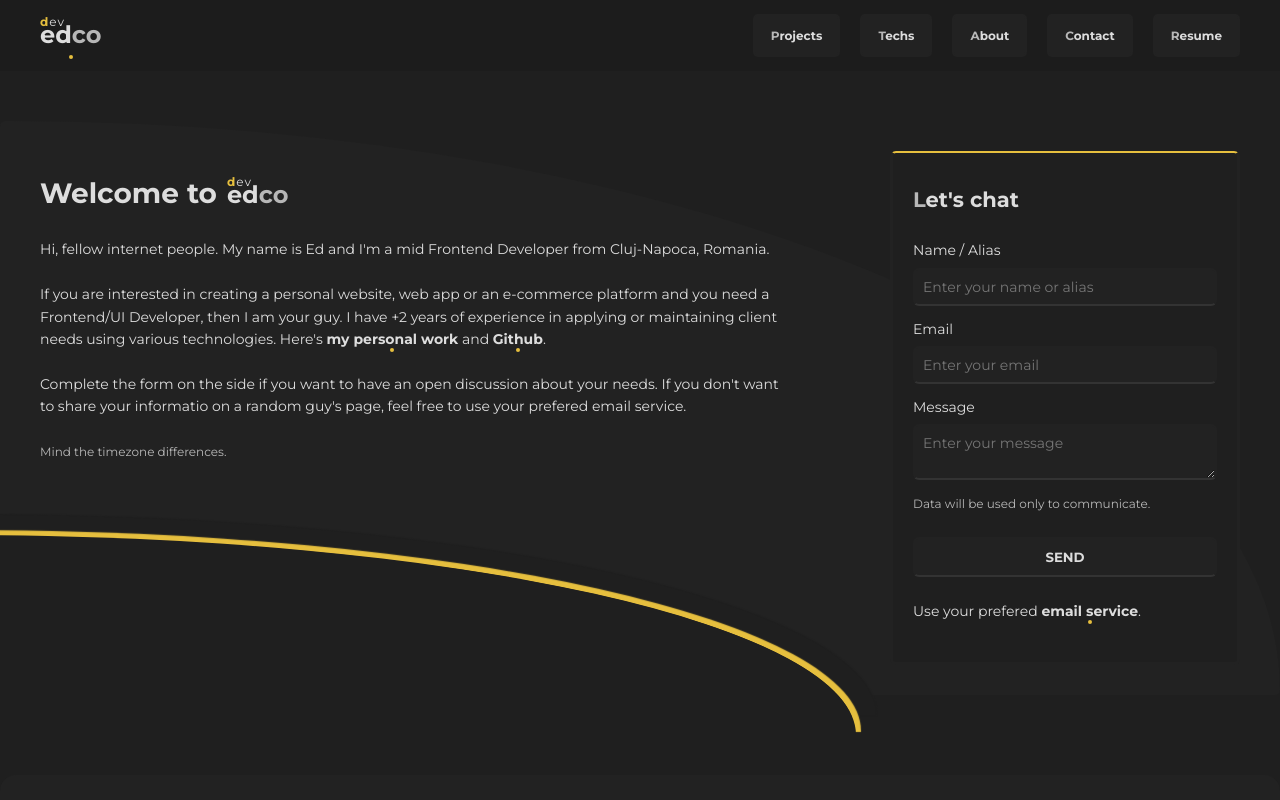
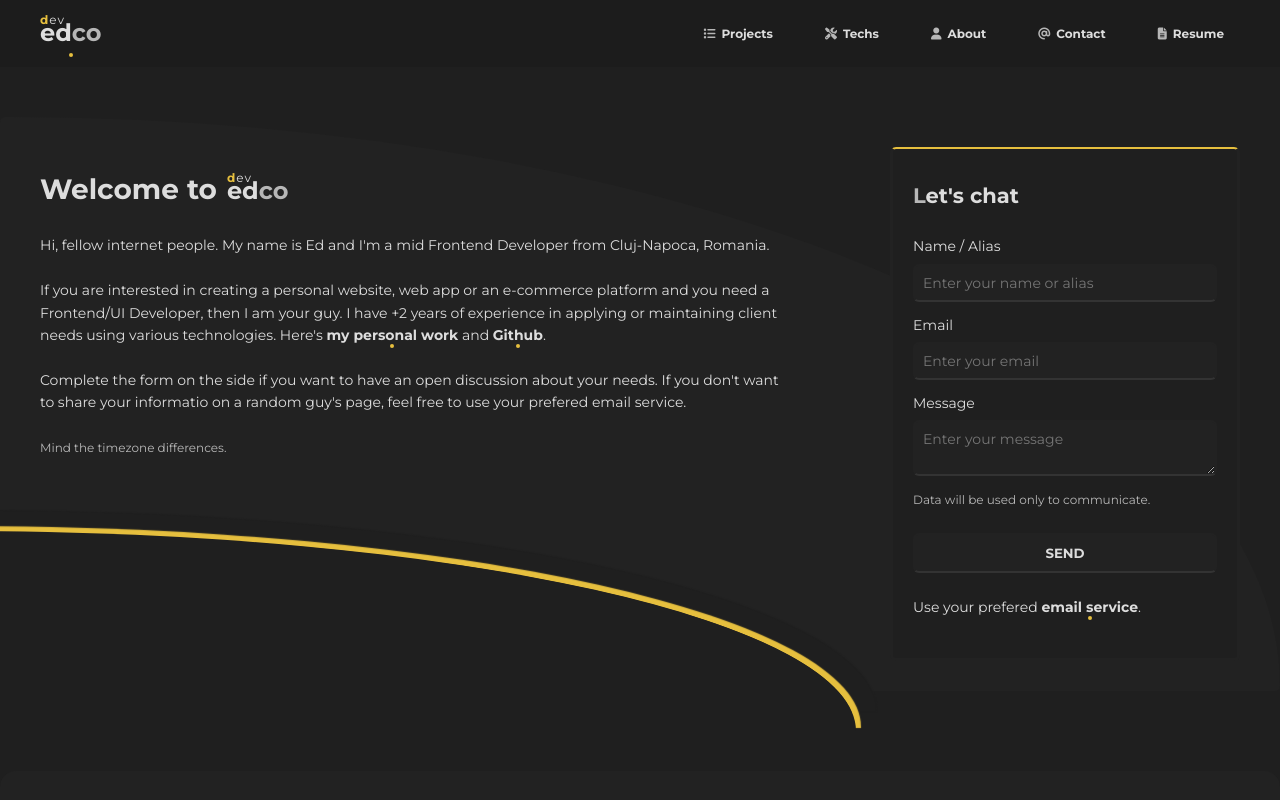
Before and after one commit to tasca-eduard/devedco, a Next.js app in the folder src/: page / in a window 1280 px wide. Shown: the top 800 px of the page. Built offline with nearby package versions, Linux system fonts and the light colour scheme; a web font is replaced by a local one.

Commit message:
Added font awesome icons

```diff
--- a/src/components/Header/Header.tsx
+++ b/src/components/Header/Header.tsx
@@ -42,7 +42,10 @@ export default function Header() {
                 setHash={setHash}
                 className="nav-link"
               >
-                Projects
+                <span>
+                  <i className="fa-solid fa-list"></i>
+                  Projects
+                </span>
               </ActiveLink>
             </li>
             <li className="nav-item">
@@ -52,7 +55,10 @@ export default function Header() {
                 setHash={setHash}
                 className="nav-link"
               >
-                Techs
+                <span>
+                  <i className="fa-solid fa-screwdriver-wrench"></i>
+                  Techs
+                </span>
               </ActiveLink>
             </li>
             <li className="nav-item">
@@ -62,7 +68,10 @@ export default function Header() {
                 setHash={setHash}
                 className="nav-link"
               >
-                About
+                <span>
+                  <i className="fa-solid fa-user"></i>
+                  About
+                </span>
               </ActiveLink>
             </li>
             <li className="nav-item">
@@ -72,7 +81,10 @@ export default function Header() {
                 setHash={setHash}
                 className="nav-link"
               >
-                Contact
+                <span>
+                  <i className="fa-solid fa-at"></i>
+                  Contact
+                </span>
               </ActiveLink>
             </li>
             <li className="nav-item hide-mobile">
@@ -80,7 +92,10 @@ export default function Header() {
                 className="nav-link"
                 onClick={() => print()}
               >
-                Resume
+                <span>
+                  <i className="fa-solid fa-file-lines"></i>
+                  Resume
+                </span>
               </button>
             </li>
           </ul>
--- a/src/pages/_document.tsx
+++ b/src/pages/_document.tsx
@@ -1,4 +1,5 @@
 import { Html, Head, Main, NextScript } from 'next/document'
+import Script from 'next/script'
 
 export default function Document() {
   return (
@@ -8,6 +9,7 @@ export default function Document() {
         <link rel="preconnect" href="https://fonts.gstatic.com" crossOrigin="true" />
         <link href="https://fonts.googleapis.com/css2?family=Hubballi&family=Montserrat:ital,wght@0,100;0,200;0,300;0,400;0,500;0,600;0,700;0,800;0,900;1,100;1,200;1,300;1,400;1,500;1,600;1,700;1,800;1,900&display=swap" rel="stylesheet" />
         <link rel="shortcut icon" href="/devedco-fav.png" />
+        <script id="fa" src="https://kit.fontawesome.com/7891e0bbfc.js" crossOrigin="anonymous"></script>
       </Head>
       <body>
         <Main />
--- a/src/scss/shared/_header.scss
+++ b/src/scss/shared/_header.scss
@@ -29,15 +29,16 @@
     }
 
     .nav-link {
-        background: $secondaryBg;
+        background: transparent;
         padding: 10px 16px;
         border-radius: 5px;
         display: block;
         font-size: 12px;
         flex-grow: 1;
-        border: 2px solid $secondaryBg;
+        border: none;
         transition: .2s cubic-bezier(0.165, 0.84, 0.44, 1);
         text-align: center;
+        position: relative;
 
         &::first-letter {
             color: rgba($primaryText, .8);
@@ -49,9 +50,12 @@
         }
 
         &.active {
-            border-top: 2px solid $accent;
+            &::before {
+                background: $accent;
+            }
 
-            &::first-letter {
+            &::first-letter,
+            i {
                 color: $accent;
             }
         }
@@ -59,12 +63,29 @@
         &::after {
             content: none;
         }
+
+        &::before {
+            content: "";
+            width: 100%;
+            height: 1px;
+            background: transparent;
+            position: absolute;
+            left: 0;
+            top: 0;
+            transition: .2s cubic-bezier(0.165, 0.84, 0.44, 1);
+        }
+
+        i {
+            padding-right: 6px;
+            color: rgba($primaryText, .8);
+        }
     }
 
     @media screen and (max-width: 767px) {
         margin-bottom: 20px;
 
-        .nav-list:not(.top) {
+        .nav-list {
+            &:not(.top) {
                 background: $ternaryBg;
                 display: flex;
                 position: fixed;
@@ -84,6 +105,12 @@
                 }
             }
 
+            &.top {
+                .nav-link {
+                    background: $secondaryBg;
+                }
+            }
+        }
     }
 
     @media screen and (max-width: 576px) {
```
Lines whose indentation alone changed are shown as unchanged.
